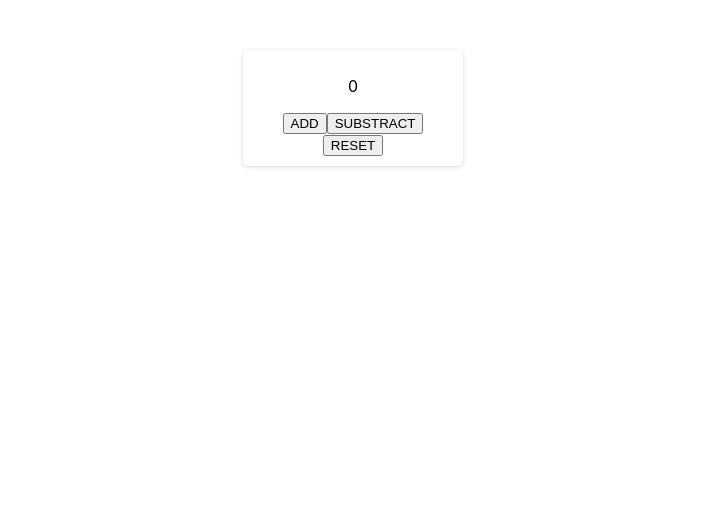
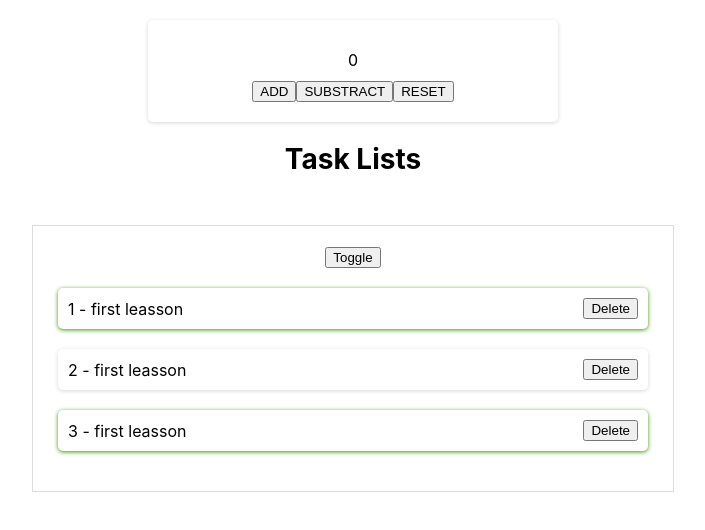
Before and after one commit to ThiliMadu/ReactProjects, a React (Create React App) app in the folder project1/: page / in a window 1280 px wide. Shown: the top 530 px of the page, without its empty margins (287-992 px from the left). Built offline with nearby package versions, Linux system fonts and the light colour scheme.

Commit message:
Updated code with state examples

```diff
--- a/project1/src/App.css
+++ b/project1/src/App.css
@@ -1,48 +1,113 @@
-.App {
+.App{
   text-align: center;
 }
 
-.App-logo {
-  height: 40vmin;
-  pointer-events: none;
+a{
+  text-decoration: none;
+  color: #000000;
 }
 
-@media (prefers-reduced-motion: no-preference) {
-  .App-logo {
-    animation: App-logo-spin infinite 20s linear;
-  }
+h1{
+  font-size: 28px;
+  text-align: center;
+  margin: 20px;
 }
 
-.App-header {
-  background-color: #282c34;
-  min-height: 100vh;
+header {
   display: flex;
-  flex-direction: column;
+  justify-content: space-between;
   align-items: center;
-  justify-content: center;
-  font-size: calc(10px + 2vmin);
-  color: white;
+  height: 50px;
+  align-items: center;
+  max-width: 1000px;
+  margin: auto;
+  border-bottom: 1px solid #d7d7d7;
+  font-size: 18px;
+  padding: 0px 10px;
 }
 
-.App-link {
-  color: #61dafb;
-}
-.logo{
-  height: 80px;
-}
-.box{
-  max-width: 200px;
-  margin: 50px auto;
-  border-radius: 5px;
-  box-shadow: rgba(0, 0,0, 0.16) 0px 1px 4px;
-  padding: 10px;
+img{
+  max-width: 40px;
 }
 
-@keyframes App-logo-spin {
-  from {
-    transform: rotate(0deg);
-  }
-  to {
-    transform: rotate(360deg);
-  }
+ul{
+  max-width: 600px;
+  margin: 50px auto;
+  padding: 20px;
+  box-shadow: rgba(0, 0, 0, 0.02) 0px 1px 3px 0px, rgba(27, 31, 35, 0.15) 0px 0px 0px 1px;
 }
+
+li{
+  font: 16px;
+  list-style: none;
+  margin: 20px 5px;
+  box-shadow: rgba(0, 0, 0, 0.16) 0px 1px 4px;
+  border-radius: 5px;
+  padding: 10px;
+  display: flex;
+  justify-content: space-between;
+  align-items: center;
+}
+
+li.completed{
+  box-shadow: rgb(62, 150, 0) 0px 1px 4px;
+}
+
+li.incomplete{
+  box-shadow: rgba(135, 20, 0, 0.689) 0px 1px 4px;
+}
+
+button.delete{
+  border: 0px;
+  border-radius: 5px;
+  background-color: #be3434;
+  color: #FFFFFF;
+  padding: 5px 10px;
+  cursor: pointer;
+}
+
+button.trigger{
+  border: 0px;
+  border-radius: 5px;
+  background-color: #0F3460;
+  color: #FFFFFF;
+  padding: 5px 10px;
+  cursor: pointer;
+}
+
+.box{
+  width: 400px;
+  margin: 20px auto;
+  box-shadow: rgba(0, 0, 0, 0.16) 0px 1px 4px;
+  padding: 20px 5px;
+  border: 0px;
+  border-radius: 5px;
+}
+
+.box.success{
+  background-color: #baffbf;
+}
+
+.box.alert{
+  background-color: #ffb4b4;
+}
+
+.box.warning{
+  background-color: #FFDEB4;
+}
+
+.box p{
+  margin: 10px;
+}
+
+.box p.title{
+  font-size: 20px;
+}
+
+.box p.description{
+  font-size: 14px;
+}
+
+.hidden{
+  display: none;
+}
--- a/project1/src/App.js
+++ b/project1/src/App.js
@@ -30,6 +30,9 @@ import {useState} from 'react';
 
 function App() {
   const [count ,setCount] = useState(0);
+  const [show ,setShow] = useState(true);
+  const [tasks ,setTasks] = useState([{id:1,isCompleted:true,name:'first leasson'},
+  {id:2,isCompleted:false,name:'first leasson'},{id:3,isCompleted:true,name:'first leasson'}]);
 
   const userName = 'thilini';
   function handleAdd() {
@@ -43,6 +46,11 @@ function App() {
   function handleReSet() {
     setCount(0);
   }
+  function handleDelete(id)
+  {
+    console.log(id);
+    setTasks(tasks.filter(task=>task.id!=id));
+  }
 
   return (
     <div className="App">
@@ -52,6 +60,26 @@ function App() {
         {/* <button onClick={()=>setCount(count+1)} className="add">ADD</button> */}
         <button onClick={handleSub}className="sub">SUBSTRACT</button>
         <button onClick={handleReSet}className="reSet">RESET</button>
+      </div>
+      <div>
+        <h1>Task Lists</h1>
+        <ul>
+          <button onClick={()=>setShow(!show)}>Toggle</button>
+          {show && tasks.map((task,index)=>(
+            <li key={task.id} className={task.isCompleted?"completed":"inCompleted"}>
+              <span>{task.id} - {task.name}</span>
+              <button onClick={()=>handleDelete(task.id)}>Delete</button>
+            </li>
+
+          ))}
+          {/* {tasks.map((task,index)=>(
+            <li key={task.id}>
+              <span>{task.id} - {task.name}</span>
+              <button onClick={()=>handleDelete(task.id)}>Delete</button>
+            </li>
+
+          ))} */}
+        </ul>
       </div>
     </div>
     // <div>
```
